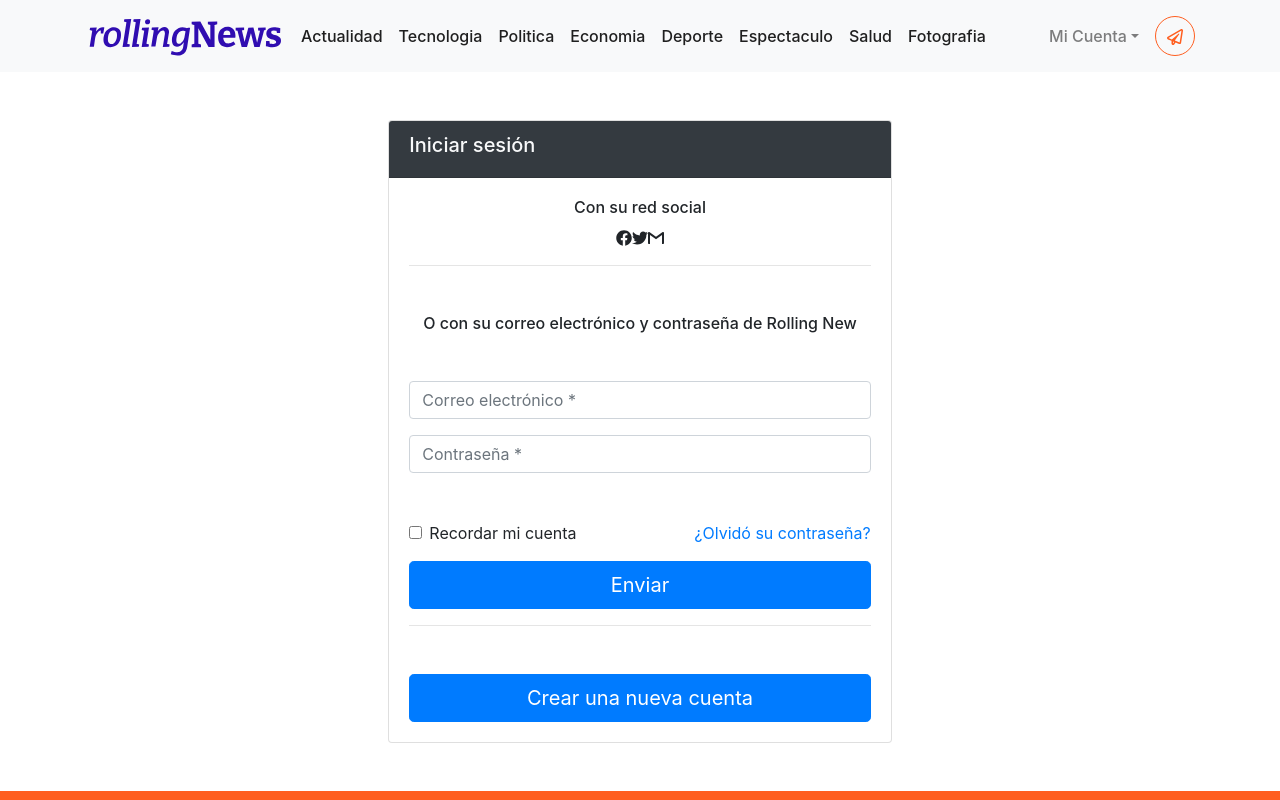
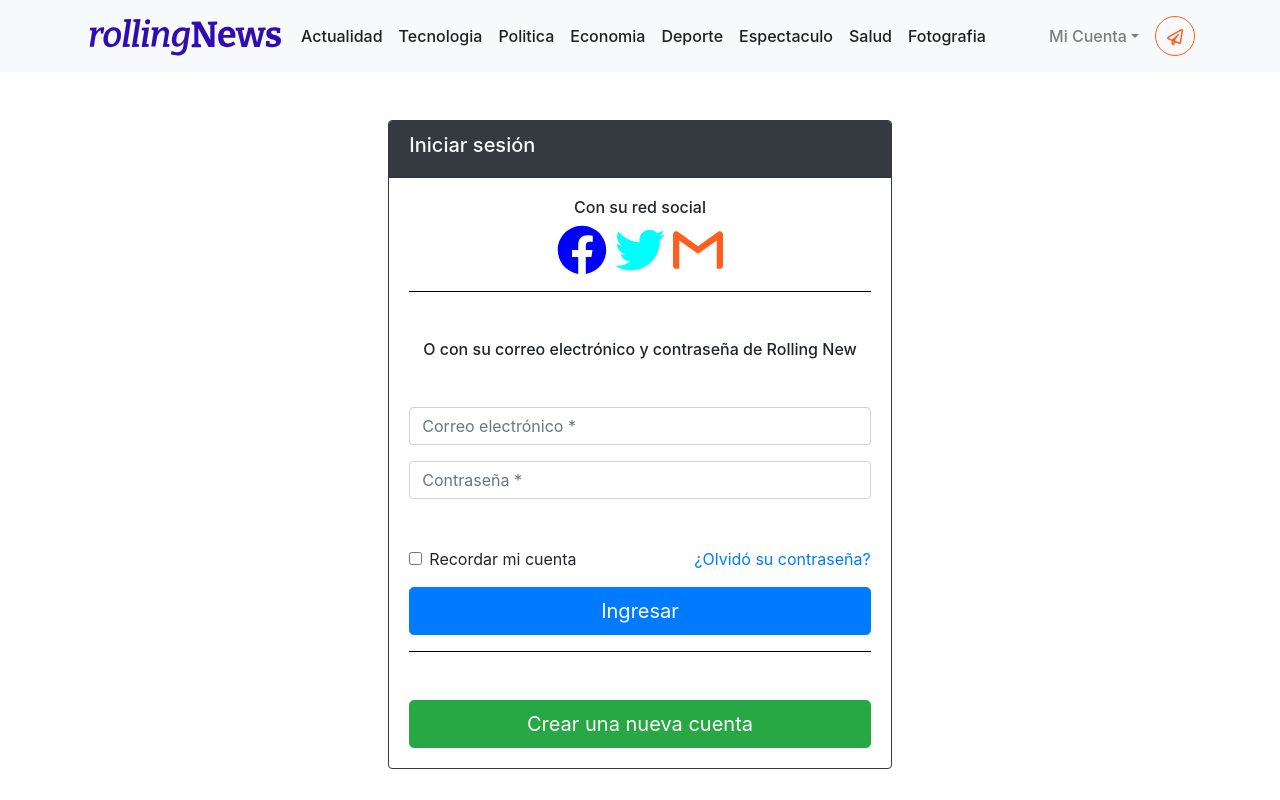
Before and after one commit to Arias-Juan/rolling-new-frontend, a React (Create React App) app: page /login in a window 1280 px wide. Shown: the top 800 px of the page. Built offline with nearby package versions, Linux system fonts and the light colour scheme; data requests are answered from the project's data file.

Commit message:
se agregan las validaciones correspondientes

```diff
--- a/src/App.css
+++ b/src/App.css
@@ -184,3 +184,17 @@
     padding: 0px !important;
   }
 }
+
+/* -------login------ */
+.iconFB{
+  color: blue;
+}
+.iconGM{
+  color: #ff5e1f;
+}
+.iconTW{
+  color:aqua;
+}
+.lineaHR{
+  background-color:rgb(0, 0, 0);
+}
--- a/src/components/Layout/Login.js
+++ b/src/components/Layout/Login.js
@@ -1,4 +1,4 @@
-import React from "react";
+import React, {useState} from "react";
 import Card from "react-bootstrap/Card";
 import Col from "react-bootstrap/Col";
 import Form from "react-bootstrap/Form";
@@ -8,30 +8,52 @@ import { FaFacebook, FaTwitter } from 'react-icons/fa'
 import { SiGmail } from "react-icons/si";
 
 const Login = () => {
-  return (
+  const [login, useLogin] = useState("");
+  const [pass, usePass] = useState("");
+
+  const mailVerif = /^[a-zA-Z0-9.!#$%&'*+/=?^_`{|}~-]+@[a-zA-Z0-9-]+(?:\.[a-zA-Z0-9-]+)*$/;
+  const passVerif = /^(((?=.*[a-z])(?=.*[A-Z]))|((?=.*[a-z])(?=.*[0-9]))|((?=.*[A-Z])(?=.*[0-9])))(?=.{6,})/;
+      return (
+
     // <Row>
-      <Col xs={5} className="mx-auto my-5">
-        <Card>
+      <Col xs={12} lg={5} className="mx-auto my-5">
+        <Card className="border border-dark">
           <Card.Header className="bg-dark"><h5 className="text-light">Iniciar sesión</h5></Card.Header>
           <Card.Body>
           <h6 className="text-center">
                 Con su red social
             </h6>
             <div className="text-center">
-                <FaFacebook/>
-                <FaTwitter/>
-                <SiGmail/>
+                <FaFacebook className="iconFB mx-1" size="50" />
+                <FaTwitter className="iconTW mx-1" size="50" />
+                <SiGmail className="iconGM mx-1" size="50" />
             </div>
-            <hr />
+            <hr className="lineaHR"/>
             <h6 className="text-center my-5">
                 O con su correo electrónico y contraseña de Rolling New
             </h6>
-            <Form className="">
+            <Form >
               <Form.Group controlId="formBasicEmail">
-                <Form.Control  type="email" placeholder="Correo electrónico *" />
+                <Form.Control  type="email" placeholder="Correo electrónico *" onChange={
+
+                  (e)=>{if(mailVerif.test(e.target.value)){
+                    console.log("usuario correcto");
+                    e.target.style.border="2px solid green"
+                  }else{
+                    console.log("usuario incorrecto")
+                    e.target.style.border="2px solid red"
+                  }}} />
               </Form.Group>
               <Form.Group controlId="formBasicPassword">
-                <Form.Control type="password" placeholder="Contraseña *" />
+                <Form.Control type="password" placeholder="Contraseña *" onChange={(e) => {
+                  if(passVerif.test(e.target.value)){
+                    console.log("valido");
+                    e.target.style.border="2px solid green"
+                  }else{
+                    console.log("invalido");
+                    e.target.style.border="2px solid red"
+                  }
+                }} />
               </Form.Group>
               <div className="d-flex justify-content-between mt-5" >
                 <Form.Group controlId="formBasicCheckbox">
@@ -40,11 +62,11 @@ const Login = () => {
                 <Card.Link href="#">¿Olvidó su contraseña?</Card.Link>
               </div>
               <Button variant="primary" size="lg" block type="submit">
-                Enviar
+                Ingresar
               </Button>
             </Form>
-            <hr/>
-            <Button className="mt-5" variant="primary" size="lg" block type="submit">
+            <hr className="lineaHR" />
+            <Button className="mt-5" variant="success" size="lg" block type="submit">
                 Crear una nueva cuenta
               </Button>
           </Card.Body>
```
